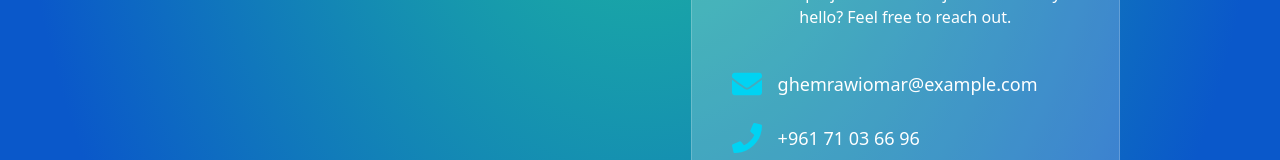
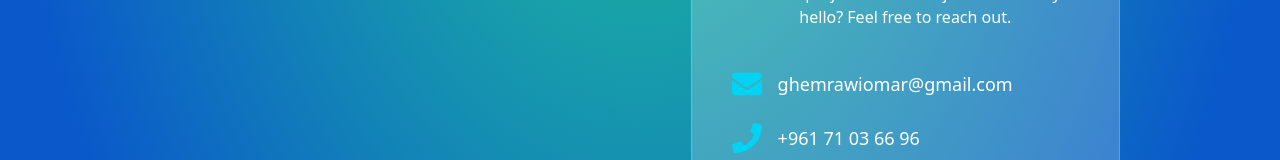
Before and after one commit to omarghemrawi/Portfolio, a React (Vite) app in the folder frontend/: page / in a window 1280 px wide. Shown: the part 1374-1534 px from the top of the page. Built offline with nearby package versions, Linux system fonts and the light colour scheme.

Commit message:
Update Contact.jsx

```diff
--- a/frontend/src/components/Contact.jsx
+++ b/frontend/src/components/Contact.jsx
@@ -15,7 +15,7 @@ const Contact = () => {
         <div className="my-10 flex flex-col gap-6">
           <div className="flex items-center gap-4">
             <FaEnvelope className="text-cyan-400 text-3xl" />
-            <p className="text-lg">ghemrawiomar@example.com</p>
+            <p className="text-lg">ghemrawiomar@gmail.com</p>
           </div>
           <div className="flex items-center gap-4">
             <FaPhone className="text-cyan-400 text-3xl" />
```
